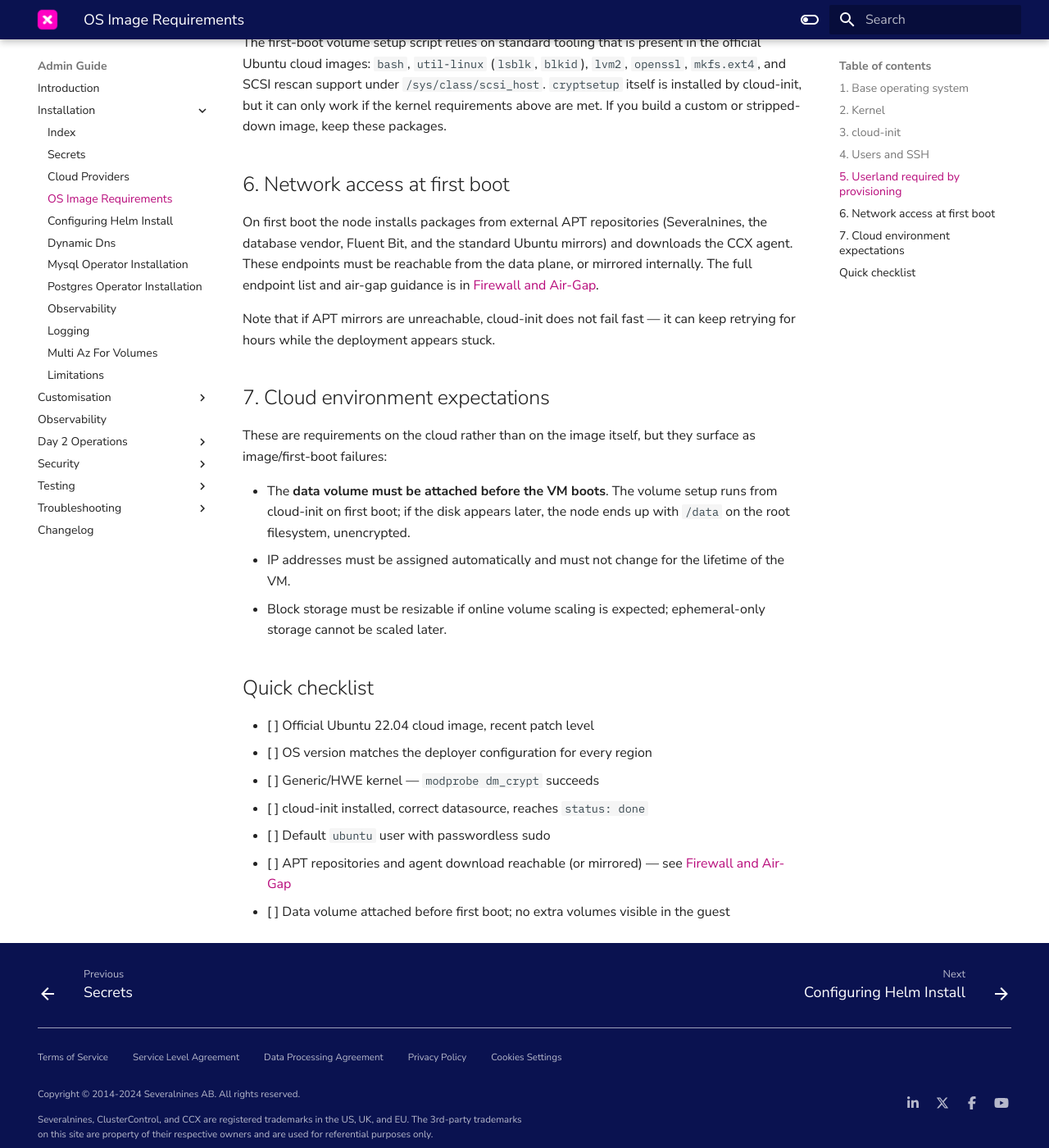
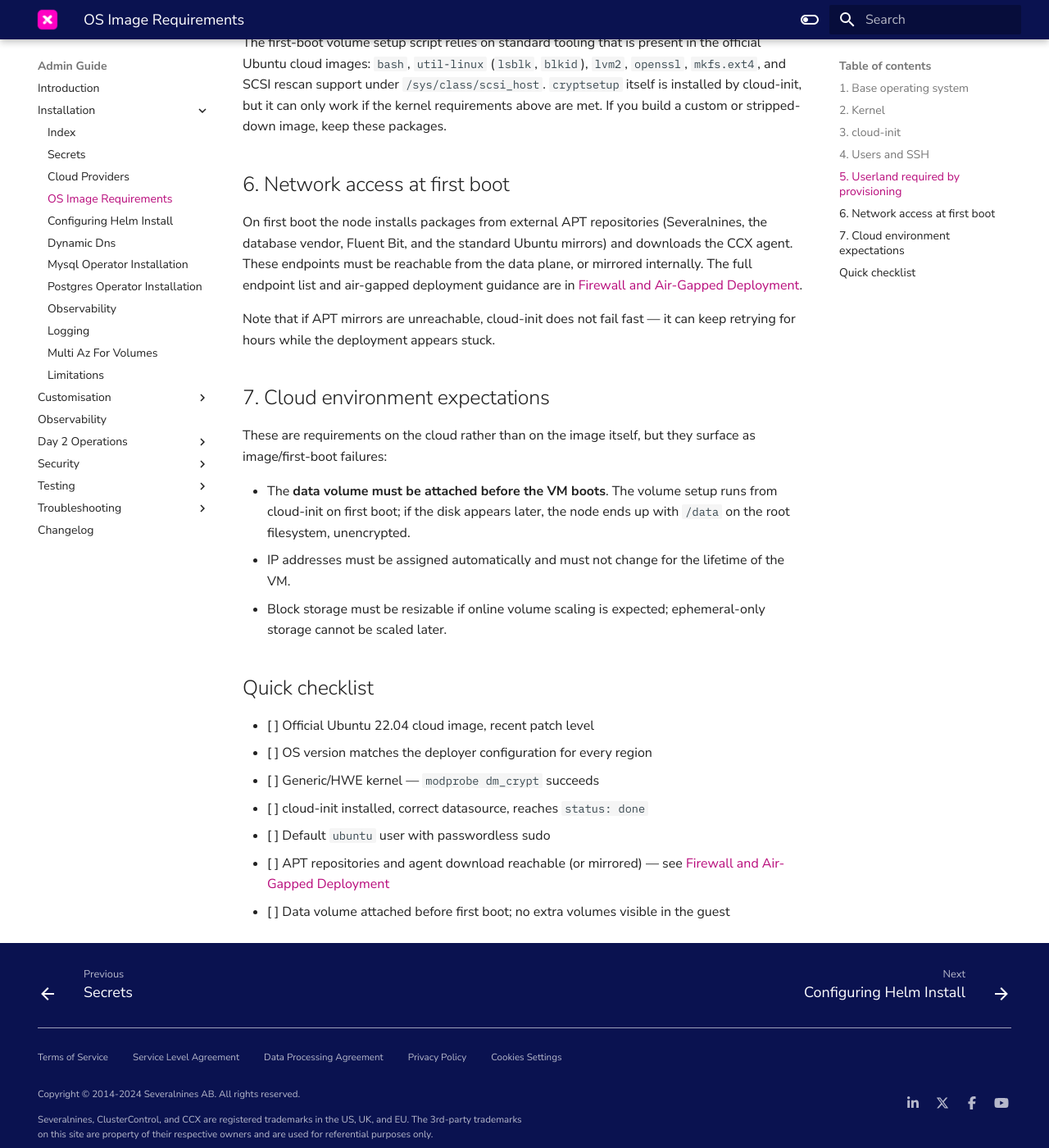
Before and after one commit to severalnines/ccx-docs, an MkDocs documentation site: the page built from docs/admin/Installation/OS-Image-Requirements.md, in a window 1280 px wide and 1400 px high, scrolled down 1892 px. Shown: the whole window at 82% size. Built offline with MkDocs 1.6.1 and Material for MkDocs 9.7.7, drawn with Linux system fonts in a browser that asks for light colours; comment, search, counter and statistics services are not loaded.

Commit message:
CCX-6132: Match link text to the Firewall and Air-Gapped Deployment page title
Co-Authored-By: Claude Fable 5 <noreply@anthropic.com>

```diff
--- a/docs/admin/Installation/OS-Image-Requirements.md
+++ b/docs/admin/Installation/OS-Image-Requirements.md
@@ -45,7 +45,7 @@ The first-boot volume setup script relies on standard tooling that is present in
 
 ## 6. Network access at first boot
 
-On first boot the node installs packages from external APT repositories (Severalnines, the database vendor, Fluent Bit, and the standard Ubuntu mirrors) and downloads the CCX agent. These endpoints must be reachable from the data plane, or mirrored internally. The full endpoint list and air-gap guidance is in [Firewall and Air-Gap](Firewall-and-Air-Gap.md).
+On first boot the node installs packages from external APT repositories (Severalnines, the database vendor, Fluent Bit, and the standard Ubuntu mirrors) and downloads the CCX agent. These endpoints must be reachable from the data plane, or mirrored internally. The full endpoint list and air-gapped deployment guidance are in [Firewall and Air-Gapped Deployment](Firewall-and-Air-Gap.md).
 
 Note that if APT mirrors are unreachable, cloud-init does not fail fast — it can keep retrying for hours while the deployment appears stuck.
 
@@ -64,5 +64,5 @@ These are requirements on the cloud rather than on the image itself, but they su
 - [ ] Generic/HWE kernel — `modprobe dm_crypt` succeeds
 - [ ] cloud-init installed, correct datasource, reaches `status: done`
 - [ ] Default `ubuntu` user with passwordless sudo
-- [ ] APT repositories and agent download reachable (or mirrored) — see [Firewall and Air-Gap](Firewall-and-Air-Gap.md)
+- [ ] APT repositories and agent download reachable (or mirrored) — see [Firewall and Air-Gapped Deployment](Firewall-and-Air-Gap.md)
 - [ ] Data volume attached before first boot; no extra volumes visible in the guest
```
